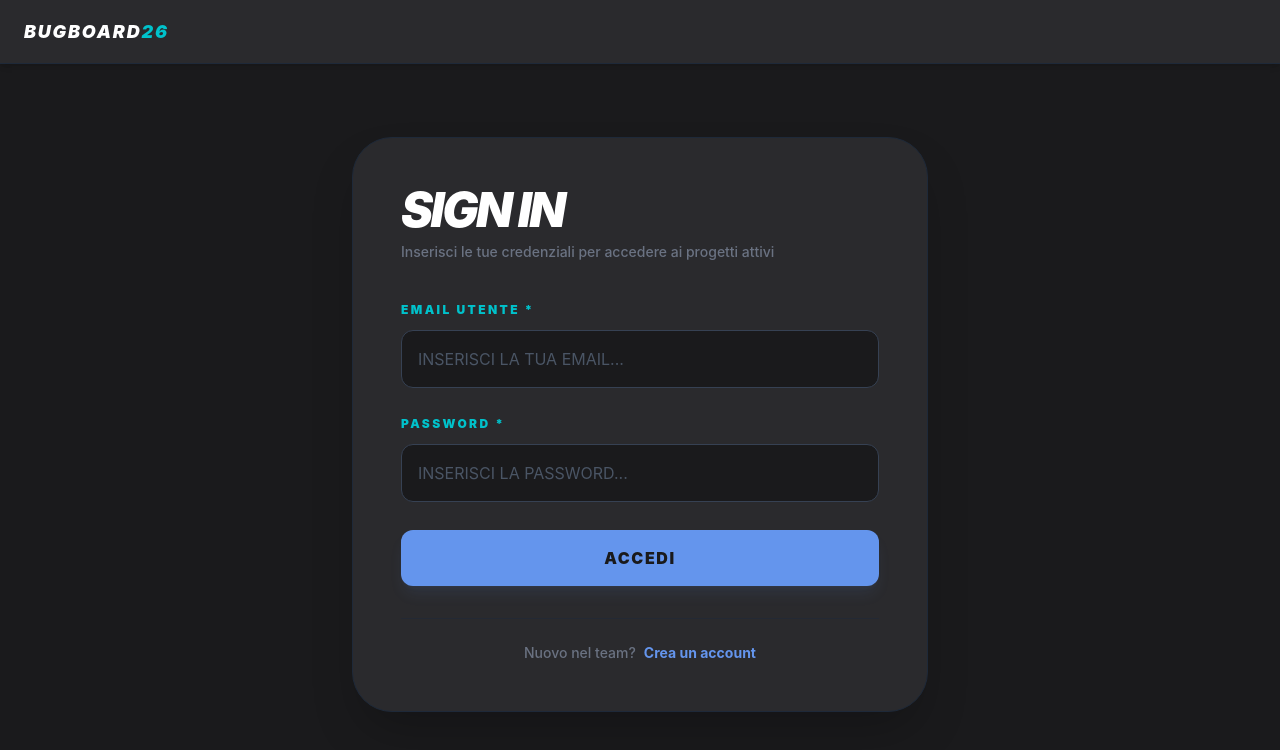
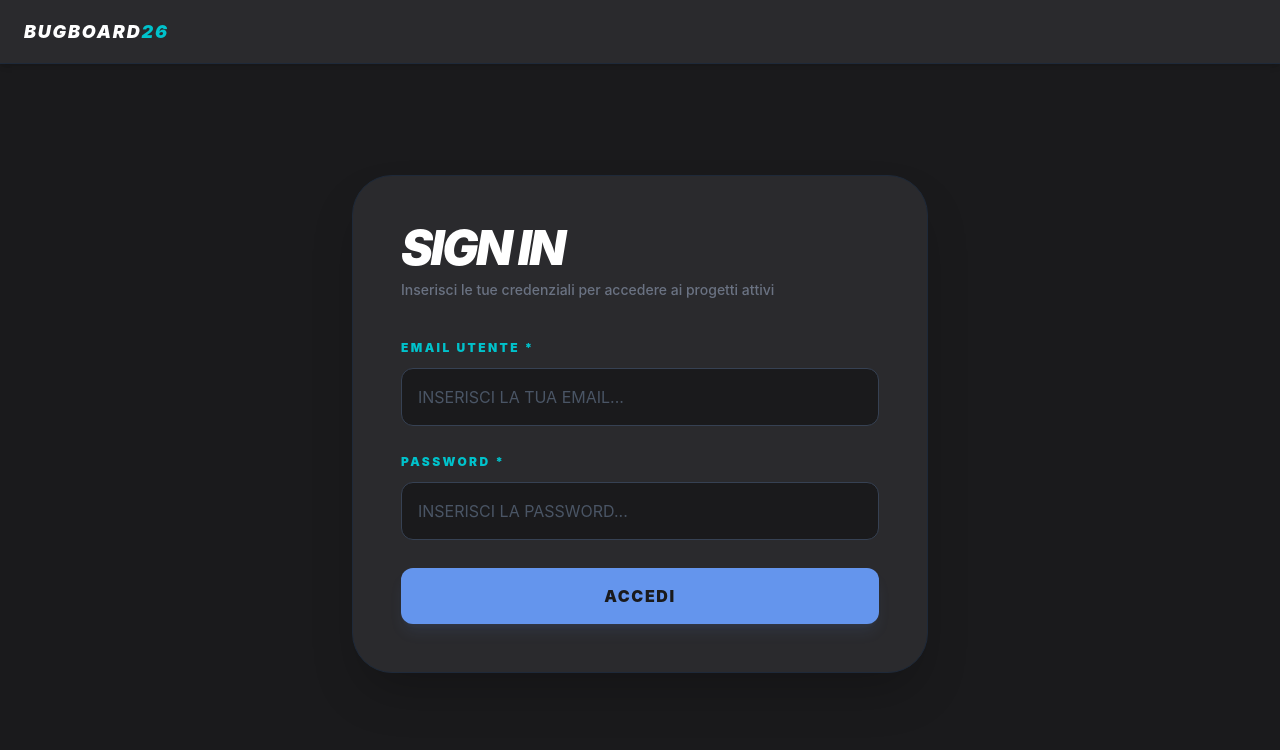
Before and after one commit to AstralMercy/BugBoard26, a React (Vite) app: page /login in a window 1280 px wide. Shown: the top 750 px of the page. Built offline with nearby package versions, Linux system fonts and the light colour scheme; the HTML template or start-up script is replaced by a standard one.

Commit message:
Application hardening: update login page

```diff
--- a/src/pages/LoginPage.jsx
+++ b/src/pages/LoginPage.jsx
@@ -1,5 +1,5 @@
 import React, { useState } from 'react';
-import { Link, useNavigate } from 'react-router-dom';
+import { useNavigate } from 'react-router-dom';
 import Navbar from '../components/Navbar';
 import CustomAlert from '../components/CustomAlert'; // Inserito solo l'import
 
@@ -66,7 +66,7 @@ const LoginPage = () => {
       {/* Navbar in stato non loggato */}
       <Navbar isLoggedIn={false} />
 
-      <main className="flex-grow flex flex-col items-center justify-center px-4 py-12">
+      <main className="grow flex flex-col items-center justify-center px-4 py-12">
 
         {/* Card di Login coordinata con l'ecosistema BugBoard26 */}
         <div className="w-full max-w-xl bg-[#2a2a2d] p-6 md:p-12 rounded-[2.5rem] shadow-2xl border border-gray-800">
@@ -124,16 +124,6 @@ const LoginPage = () => {
             </button>
           </form>
 
-          {/* Link di reindirizzamento alla registrazione */}
-          <div className="mt-8 text-center pt-6 border-t border-gray-800/60">
-            <p className="text-gray-500 text-sm font-medium">
-              Nuovo nel team?
-              <Link to="/register" className="text-[#6495ED] font-bold hover:text-[#5a86d6] ml-2 transition-colors">
-                Crea un account
-              </Link>
-            </p>
-          </div>
-
         </div>
       </main>
 
```
